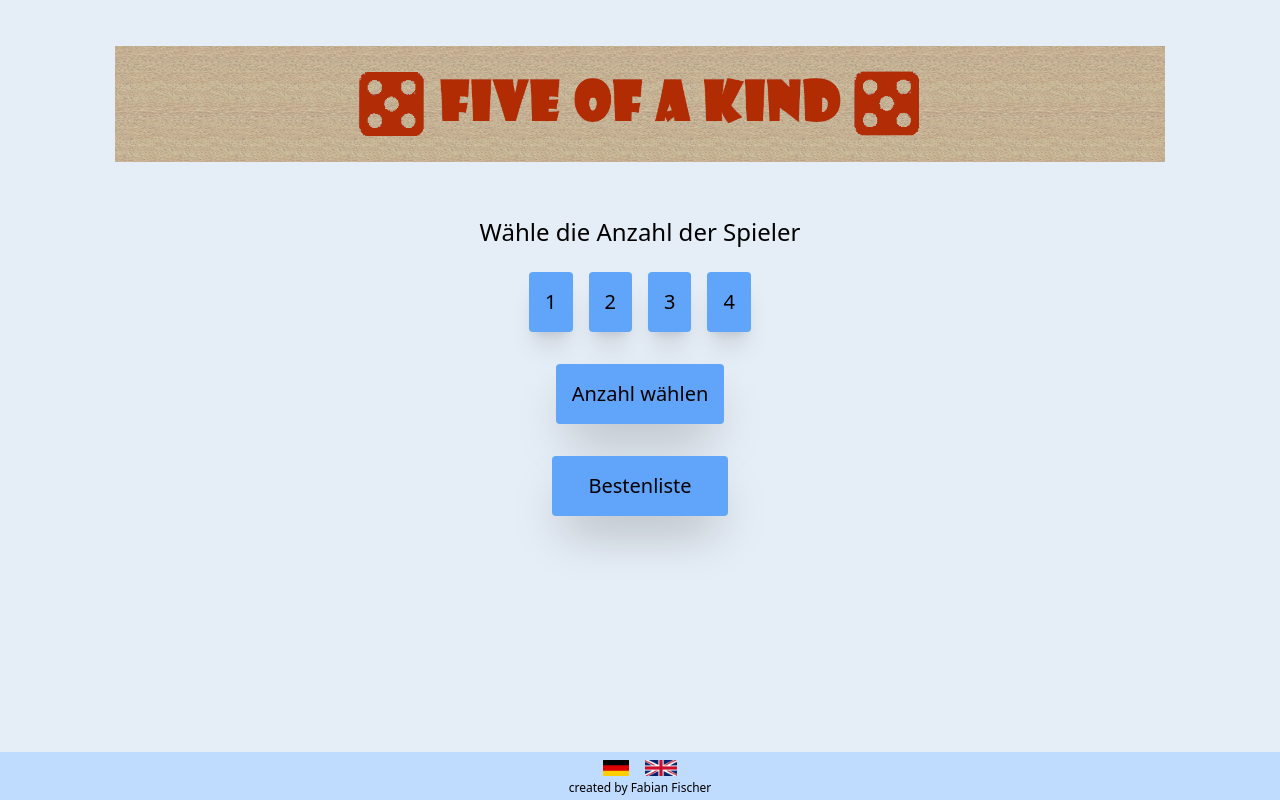
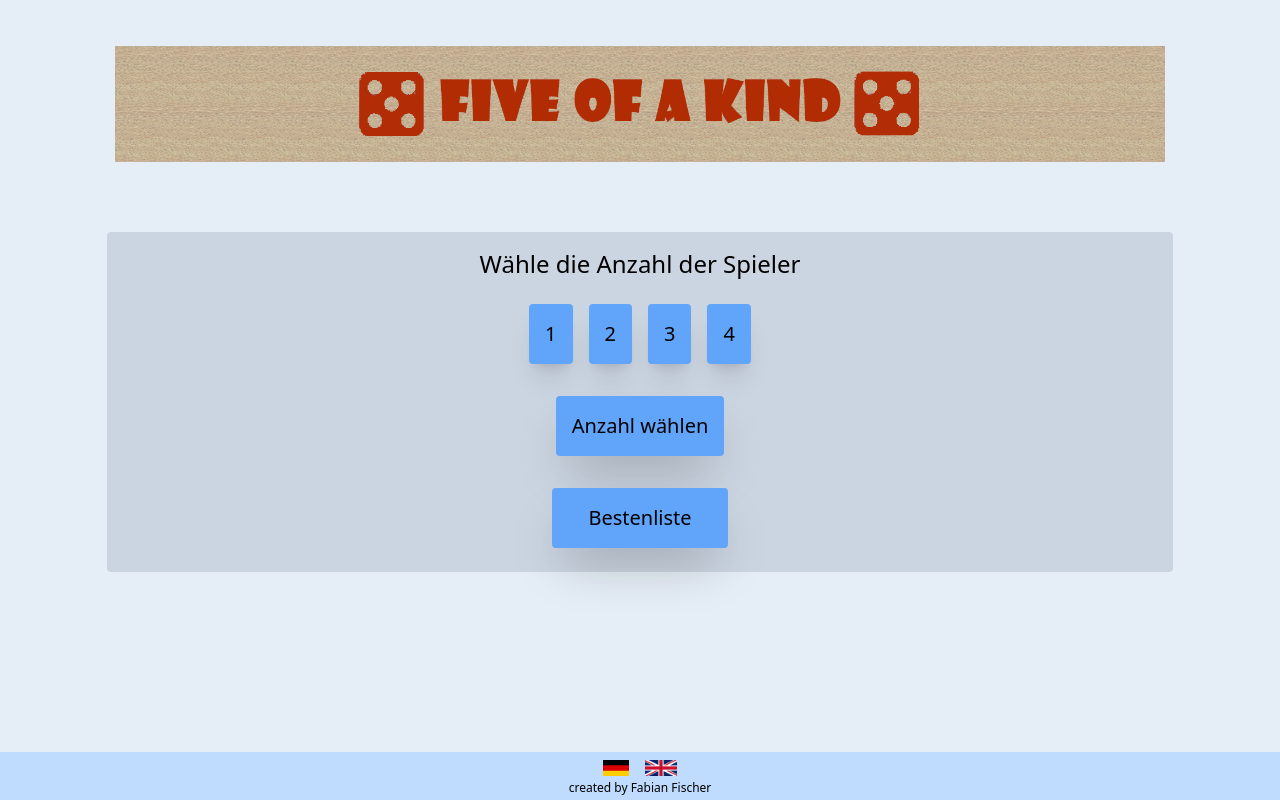
Before and after one commit to Heavy2beat/fiveOfAKindReact, a React (Vite) app: page /highscores in a window 1280 px wide. Built offline with nearby package versions, Linux system fonts and the light colour scheme.

Commit message:
some graphic changes

```diff
--- a/src/pages/Highscores.tsx
+++ b/src/pages/Highscores.tsx
@@ -83,7 +83,7 @@ export default function Highscores() {
               {lang.highscoreText1}
               <span className="bg-green-400">{lang.save} online</span>{" "}
               {lang.highscoreText2}
-              <span className="font-thin">{lang.oneTime}</span>
+              <span className="font-light">{lang.oneTime}</span>
             </p>
           ) : null}
         </div>
--- a/src/pages/Start.tsx
+++ b/src/pages/Start.tsx
@@ -56,7 +56,7 @@ export default function Start() {
 
   const createInputs = () => {
     return (
-      <div className="m-auto flex w-80 flex-col justify-center gap-2 rounded bg-blue-400 p-2">
+      <div className="m-auto flex w-80 flex-col justify-center gap-2 rounded bg-blue-400 p-2 mt-4 shadow-xl">
         <h3>{lang.fillInNames}:</h3>
         {Array.from({ length: numberOfPlayers }, (_, index) => (
           <input
@@ -74,7 +74,7 @@ export default function Start() {
 
   return (
     <div>
-      <div className="text-xl">
+      <div className="text-xl bg-slate-300 m-auto mt-8 pb-4 rounded w-5/6">
         <h2 className="p-4 text-center text-2xl">{lang.numberOfPlayers}</h2>
         <div className="flex justify-center">
           {[1, 2, 3, 4].map((num) => (
@@ -96,7 +96,7 @@ export default function Start() {
             {isNumberOfPlayerChosen ? lang.beginnGame : lang.choose}
           </button>
         </div>
-        <div className="flex justify-center">
+        <div className="flex h-full justify-center ">
           <button
             onClick={() => navigate("/highscores")}
             className="m-2 w-44 cursor-pointer rounded bg-blue-400 p-4 shadow-2xl"
```
